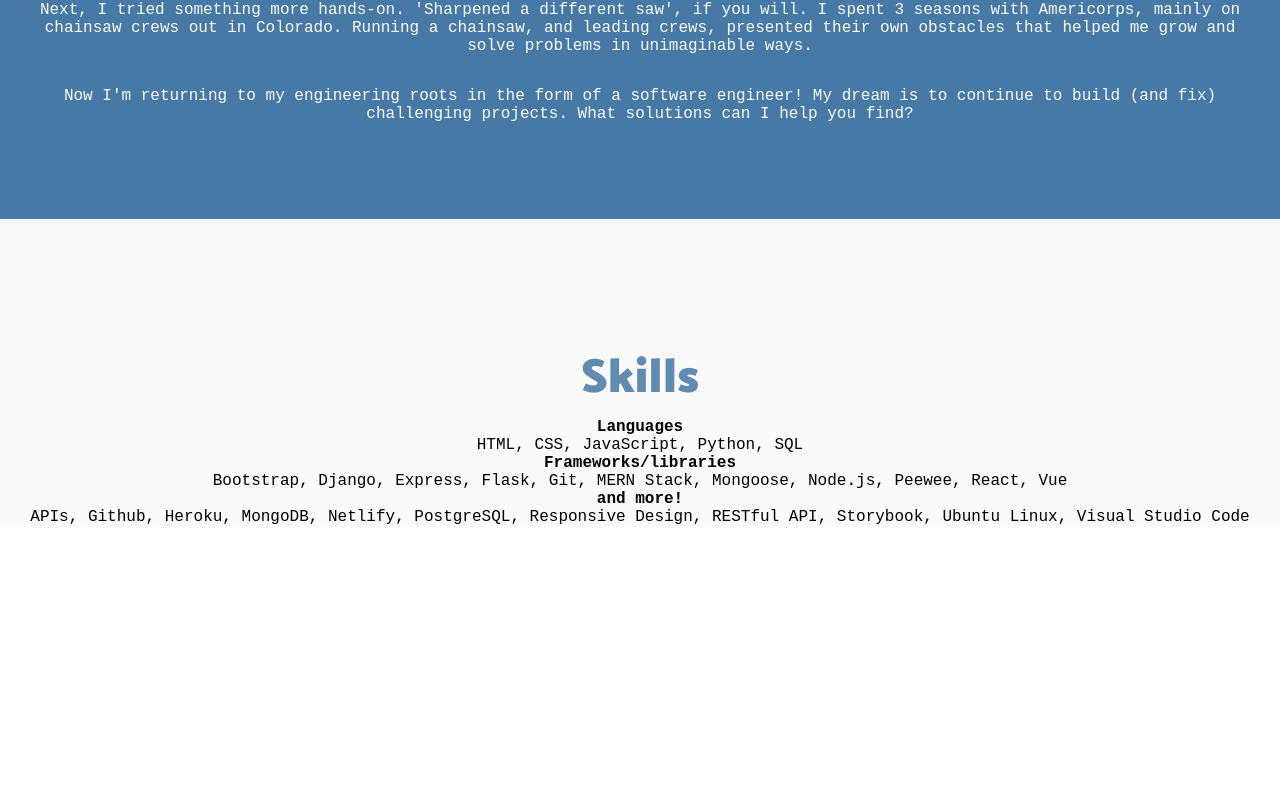
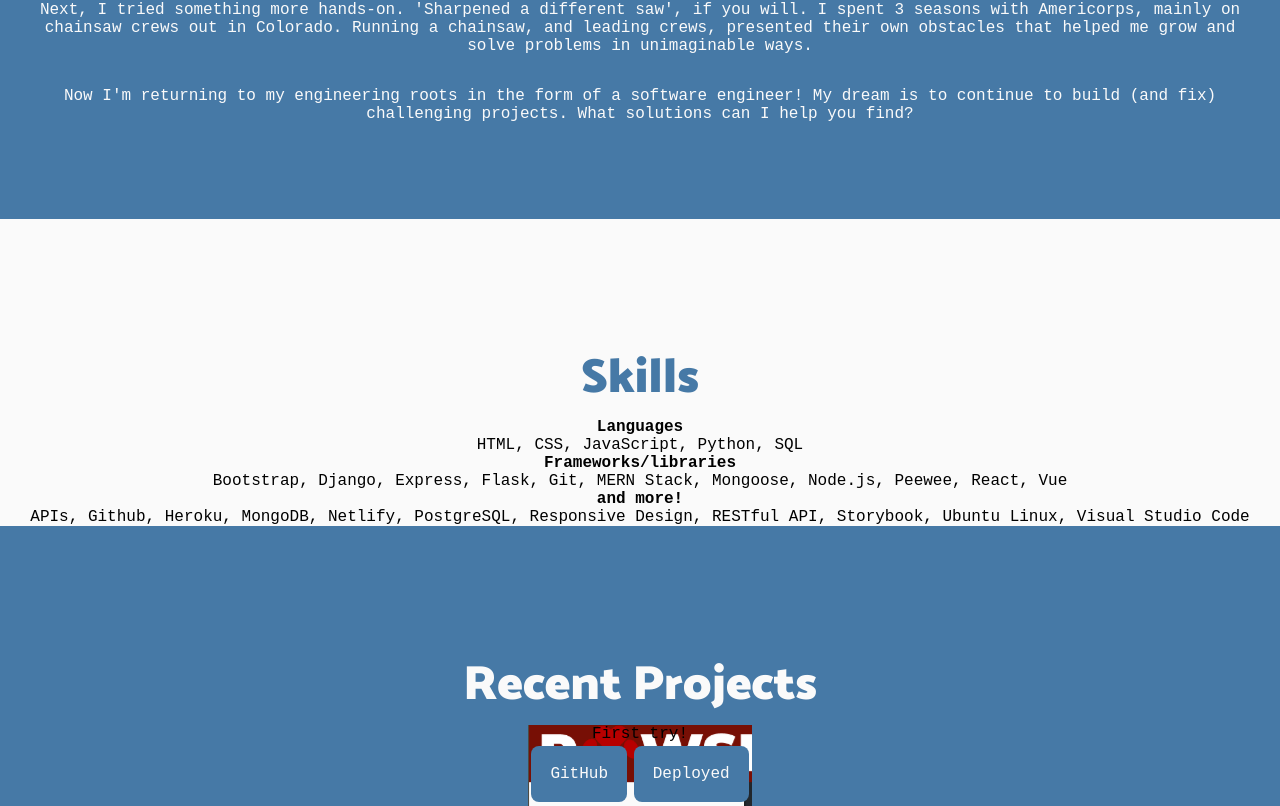
Before and after one commit to saralaffin/portfolio-vue, a Vue app: page / in a window 1280 px wide. Shown: the part 1754-2560 px from the top of the page. Before the commit the page ends 2280 px from the top, so only its background shows below. Built offline with nearby package versions, Linux system fonts and the light colour scheme.

Commit message:
add projects and project components. no styling

```diff
--- a/src/App.vue
+++ b/src/App.vue
@@ -5,6 +5,7 @@
     <About />
     <Background />
     <Skills />
+    <Projects />
   </div>
 </template>
 
@@ -14,6 +15,7 @@ import Header from "./components/Header.vue";
 import About from "./components/About.vue";
 import Background from "./components/Background.vue";
 import Skills from "./components/Skills.vue";
+import Projects from "./components/Projects.vue";
 
 export default {
   name: "App",
@@ -23,6 +25,7 @@ export default {
     About,
     Background,
     Skills,
+    Projects,
   },
 };
 </script>
@@ -46,7 +49,6 @@ h2 {
   font-size: 6vh;
   font-family: "Catamaran", sans-serif;
   color: var(--white);
-  opacity: 0.85;
   margin-top: 15vh;
   text-align: center;
   margin-left: 3vw;
@@ -61,7 +63,6 @@ a {
   border-radius: 0.5em;
   text-align: center;
   max-width: 80vw;
-  opacity: 0.85;
 }
 @media only screen and (min-width: 780px) {
   h1 {
--- a/src/components/Header.vue
+++ b/src/components/Header.vue
@@ -25,7 +25,11 @@ export default {
   flex-direction: column;
   align-items: center;
 }
+h1 {
+  opacity: 0.85;
+}
 a {
   margin-top: 40vh;
+  opacity: 0.85;
 }
 </style>
--- /dev/null
+++ b/src/components/Project.vue
@@ -0,0 +1,45 @@
+<template>
+  <div class="project">
+    <p>
+      {{ description }}
+    </p>
+    <div class="link-container">
+      <a :href="githubURL">GitHub</a>
+      <a :href="deployedURL">
+        Deployed
+      </a>
+    </div>
+  </div>
+</template>
+
+<script>
+export default {
+  name: "Project",
+  props: {
+    description: String,
+    githubURL: String,
+    deployedURL: String,
+  },
+};
+</script>
+
+<style scoped>
+.project {
+  background-color: var(--beige);
+  display: flex;
+  flex-direction: column;
+  align-items: center;
+}
+h2 {
+  color: var(--white);
+  opacity: 1;
+}
+.link-container {
+  display: flex;
+  flex-wrap: wrap;
+  justify-content: center;
+}
+a {
+  margin: 0.2em;
+}
+</style>
--- /dev/null
+++ b/src/components/Projects.vue
@@ -0,0 +1,42 @@
+<template>
+  <div id="projects">
+    <h2>
+      Recent Projects
+    </h2>
+    <project
+      id="pawsitivity"
+      description="First try!"
+      githubURL="#"
+      deployedURL="#"
+    />
+  </div>
+</template>
+
+<script>
+import Project from "./Project.vue";
+export default {
+  name: "Projects",
+  props: {
+    msg: String,
+  },
+  components: {
+    Project,
+  },
+};
+</script>
+
+<style scoped>
+#projects {
+  background-color: var(--dark-blue);
+  display: flex;
+  flex-direction: column;
+  align-items: center;
+}
+h2 {
+  color: var(--white);
+  opacity: 1;
+}
+#pawsitivity {
+  background-image: url("../assets/pawsitivity.png");
+}
+</style>
```
